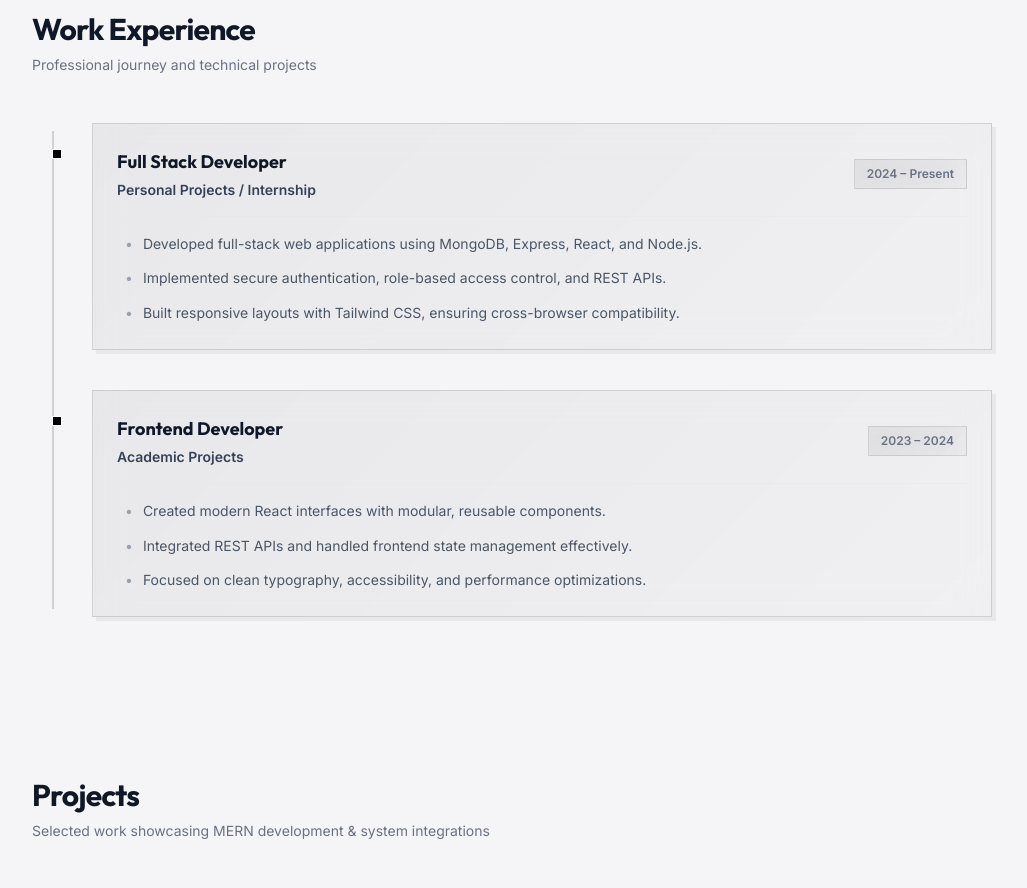
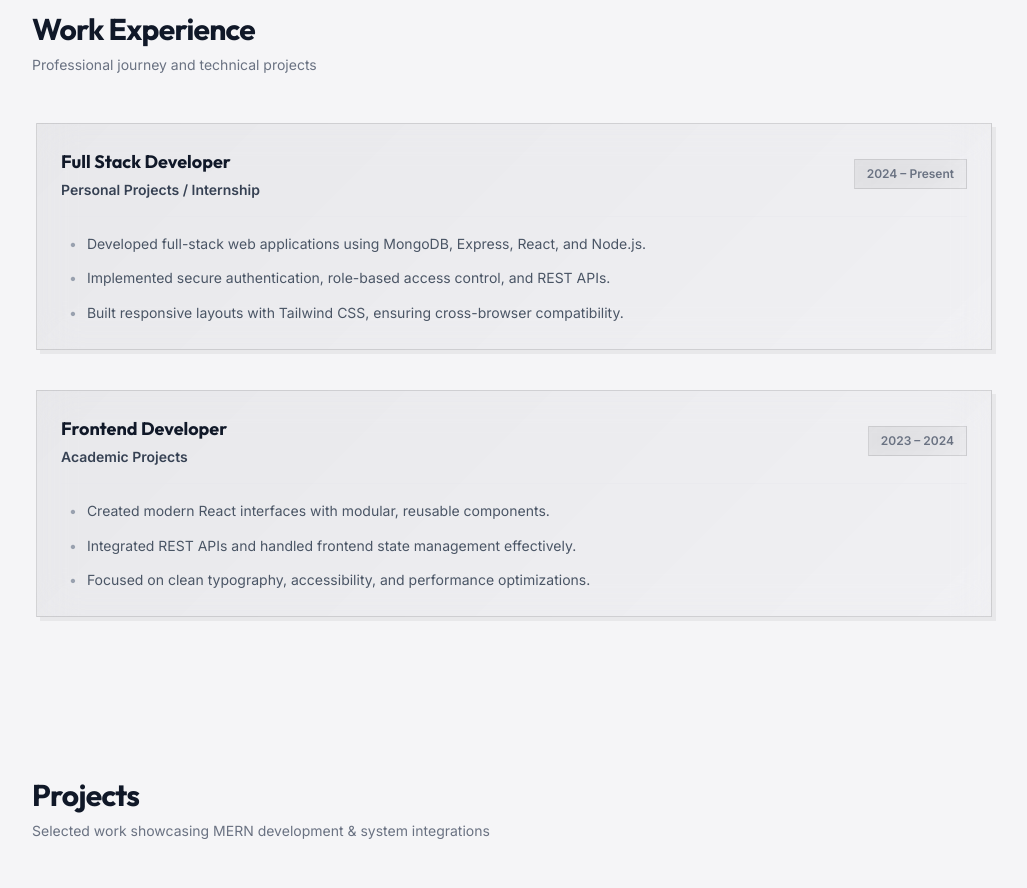
Before and after one commit to Mohan-Badiger/cv-mohan, a React (Vite) app: page / in a window 1280 px wide. Shown: the part 1560-2448 px from the top of the page, without its empty margins (128-1155 px from the left). Built offline with nearby package versions, Linux system fonts and the light colour scheme; no server answers.

Commit message:
feat: add Education, Experience, Projects, and Skills components to personal CV website

```diff
--- a/src/components/Experience.jsx
+++ b/src/components/Experience.jsx
@@ -46,9 +46,6 @@ const Experience = () => {
 
         {/* Timeline */}
         <div className="relative pl-1">
-          {/* Vertical Track - Heavy Solid Line */}
-          <div className="absolute left-4 sm:left-5 top-2 bottom-2 w-0.5 bg-black/15 dark:bg-white/10" />
-
           <div className="space-y-10">
             {experiences.map((exp, index) => (
               <motion.div
@@ -57,14 +54,7 @@ const Experience = () => {
                 whileInView={{ opacity: 1, x: 0 }}
                 viewport={{ once: true }}
                 transition={{ duration: 0.6, ease: "easeOut", delay: index * 0.1 }}
-                className="relative pl-10 sm:pl-14"
               >
-                {/* Timeline Boxy Pulse Node */}
-                <span className="absolute left-2.5 sm:left-3.5 top-6 z-10 flex h-3.5 w-3.5 items-center justify-center">
-                  <span className="animate-ping absolute inline-flex h-full w-full bg-gray-400/50 dark:bg-white/20 opacity-75" />
-                  <span className="relative inline-flex h-2.5 w-2.5 bg-black dark:bg-white border border-white dark:border-black" />
-                </span>
-
                 {/* Card Container */}
                 <div className="glass-card p-6 hover:scale-[1.005] transition-all duration-300">
                   <div className="flex flex-col md:flex-row md:items-center justify-between gap-2 border-b border-gray-200/40 dark:border-white/5 pb-4">
```
